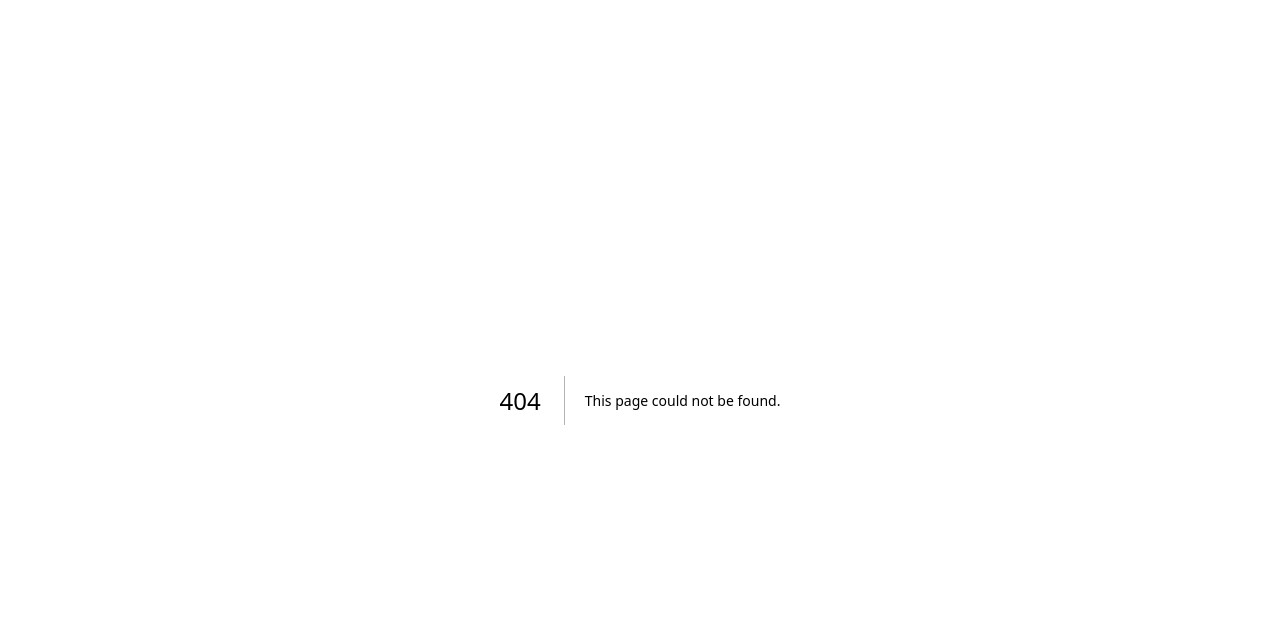
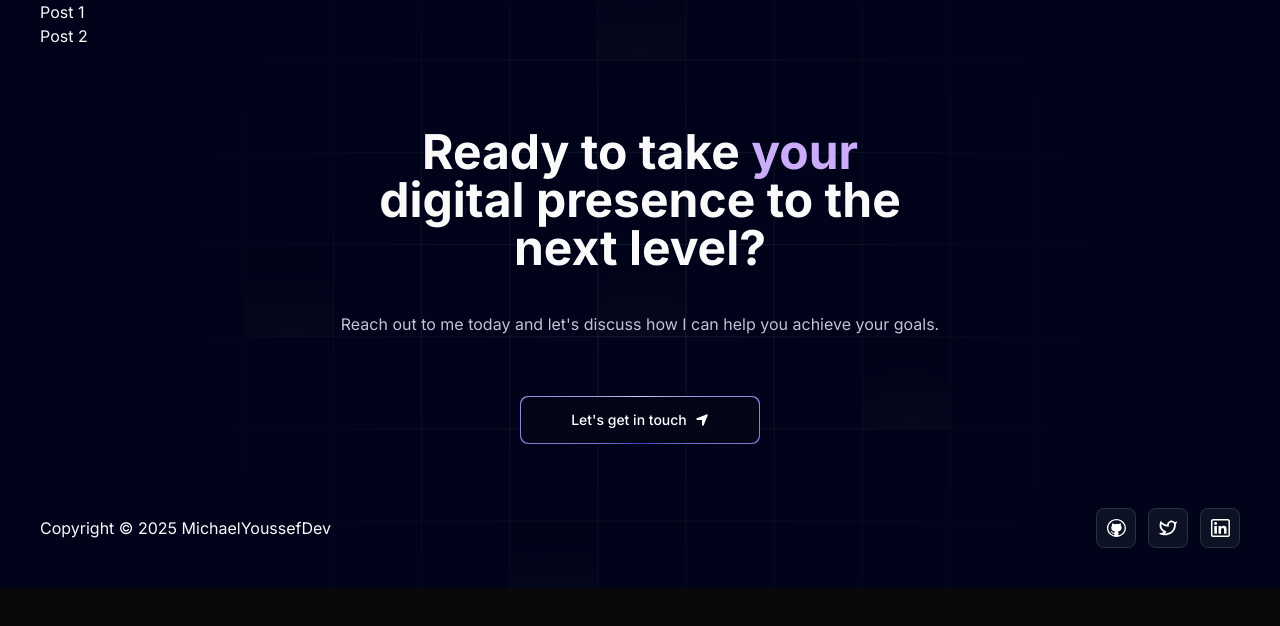
Before and after one commit to michaelyoussef396/michael, a Next.js app: page /blog in a window 1280 px wide. Before the commit this address had no page. Shown: the top 626 px of the page. Built offline with nearby package versions, Linux system fonts and the light colour scheme.

Commit message:
create blog set up

```diff
--- /dev/null
+++ b/app/blog/page.tsx
@@ -0,0 +1,30 @@
+import PostCard from "@/components/PostCard";
+import Categories from "@/components/Categories";
+import PostWidget from "@/components/PostWidget";
+import { FloatingNav } from "@/components/ui/FloatingNav";
+import { navItems } from "@/data";
+import Footer from "@/components/Footer";
+const posts = [
+    { title: "Post 1", content: "This is the first post" },
+    { title: "Post 2", content: "This is the second post" },
+]
+
+export default function Home() {
+  return (
+    <div className="container mx-auto px-10 mb-8 bg-black-100">
+        <FloatingNav navItems={navItems} />
+        <div className="grid grid-cols-1 lg:grid-cols-12 gap-12">
+            <div className="lg:col-span-8 col-span-1">
+                {posts.map((post) => ( <PostCard post={post} key={post.title} />))}
+            </div>
+            <div className="lg:col-span-4 col-span-1">
+                <div className="lg:sticky relative top-8">
+                    <PostWidget />
+                    <Categories />
+                </div>
+            </div>
+        </div>
+        <Footer />
+    </div>
+  )
+}
--- /dev/null
+++ b/components/Categories.tsx
@@ -0,0 +1,11 @@
+import React from 'react'
+
+const Categories = () => {
+  return (
+    <div>
+
+    </div>
+  )
+}
+
+export default Categories
--- a/components/Footer.tsx
+++ b/components/Footer.tsx
@@ -5,7 +5,7 @@ import MagicButton from "./MagicButton";
 
 const Footer = () => {
   return (
-  <footer className="w-full pt-20 pb-10 relative" id="contact">
+  <footer className="w-full pt-20 pb-10 relative bg-black-100" id="contact">
     {/* background grid */}
     <div className="w-full absolute left-0 bottom-0 min-h-96 overflow-hidden">
       <img
--- /dev/null
+++ b/components/PostCard.jsx
@@ -0,0 +1,12 @@
+import React from 'react'
+
+const PostCard = ( {post}) => {
+  return (
+    <div>
+      {post.title}
+      {post.excerpt}
+    </div>
+  )
+}
+
+export default PostCard
--- /dev/null
+++ b/components/PostWidget.tsx
@@ -0,0 +1,11 @@
+import React from 'react'
+
+const PostWidget = () => {
+  return (
+    <div>
+
+    </div>
+  )
+}
+
+export default PostWidget
--- a/package.json
+++ b/package.json
@@ -13,13 +13,19 @@
     "@react-three/fiber": "^8.16.6",
     "clsx": "^2.1.1",
     "framer-motion": "^11.13.1",
+    "graphql": "^16.10.0",
+    "graphql-request": "^7.1.2",
+    "html-react-parser": "^5.2.2",
     "mini-svg-data-uri": "^1.4.4",
+    "moment": "^2.30.1",
     "next": "14.2.3",
     "next-themes": "^0.3.0",
     "react": "^18.3.1",
     "react-dom": "^18.3.1",
     "react-icons": "^5.2.1",
     "react-lottie": "^1.2.4",
+    "react-multi-carousel": "^2.8.5",
+    "sass": "^1.83.4",
     "tailwind-merge": "^2.3.0",
     "tailwindcss-animate": "^1.0.7",
     "three": "^0.164.1",
```
Also changed, not shown: 1 other file (tests, documents, lock files or other folders).
